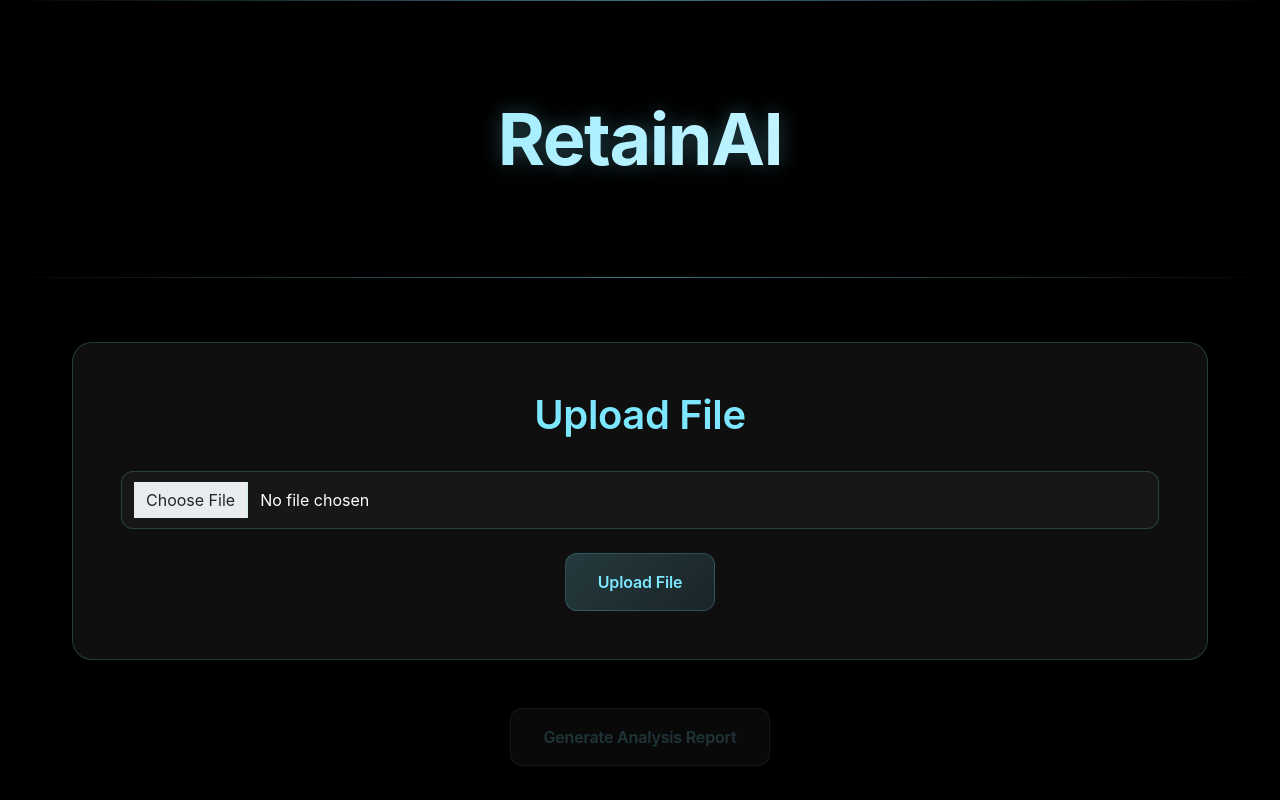
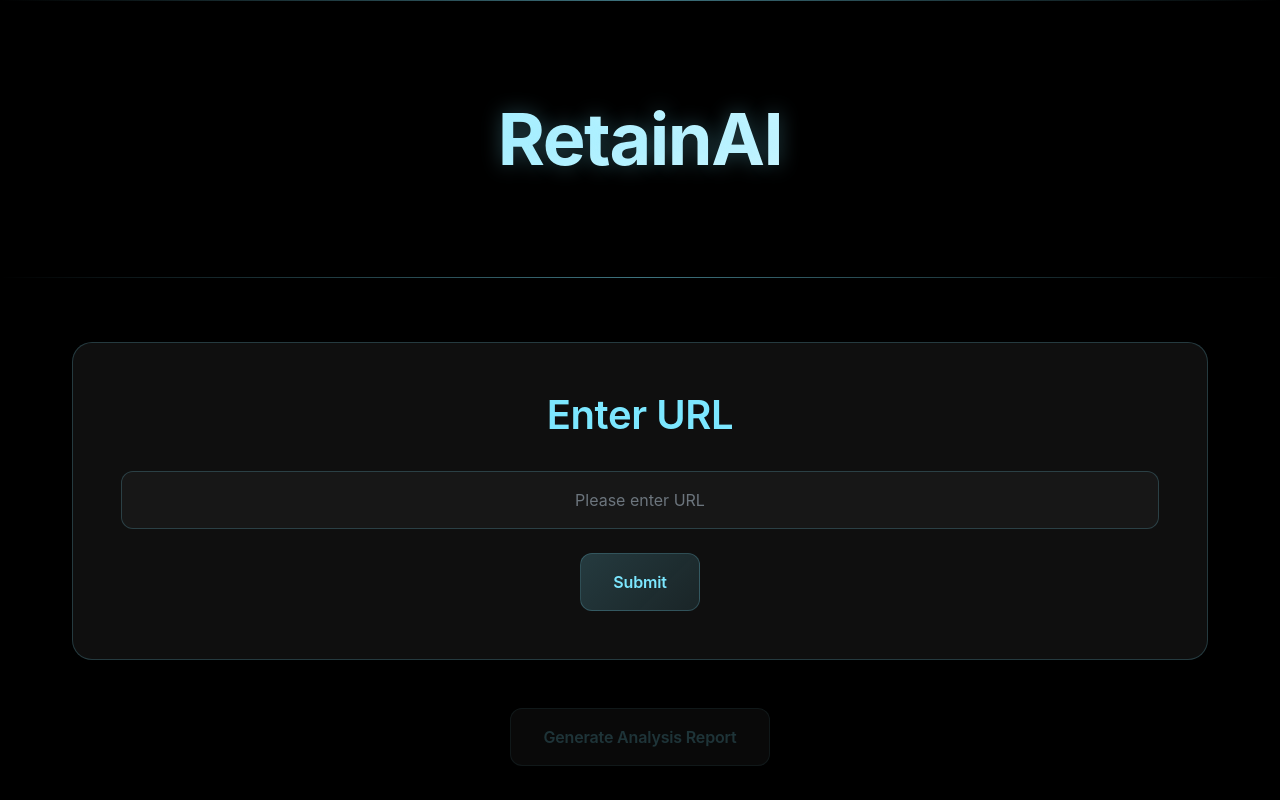
Before and after one commit to Lianin1/113_2_DS_Final, a Python web app: template template/Index.html in a window 1280 px wide. Run offline with Jinja, Linux system fonts and the light colour scheme; the template is opened without the code that fills it, so the values that code supplies are empty; some libraries are stand-ins or nearby versions; some web fonts are replaced.

Commit message:
UI042902

```diff
--- a/template/Index.html
+++ b/template/Index.html
@@ -113,12 +113,27 @@
             color: var(--text-primary);
             font-size: 1rem;
             transition: all 0.3s ease;
+            text-align: center;
+        }
+
+        .form-control::placeholder {
+            text-align: center;
         }
 
         .form-control:focus {
             background: rgba(26, 26, 26, 0.9);
             border-color: var(--primary-color);
             box-shadow: 0 0 0 2px rgba(124, 231, 255, 0.2);
+            color: var(--text-primary);
+        }
+
+        /* 添加這個樣式來處理自動填充的背景和文字顏色 */
+        .form-control:-webkit-autofill,
+        .form-control:-webkit-autofill:hover,
+        .form-control:-webkit-autofill:focus {
+            -webkit-text-fill-color: var(--text-primary);
+            -webkit-box-shadow: 0 0 0px 1000px var(--background-dark) inset;
+            transition: background-color 5000s ease-in-out 0s;
         }
 
         .btn {
@@ -218,13 +233,14 @@
 
     <div class="container">
         <div class="section">
-            <h2 class="text-center">Upload File</h2>
-            <form id="uploadForm" enctype="multipart/form-data">
+            <h2 class="text-center">Enter URL</h2>
+            <form id="uploadForm">
                 <div class="mb-4">
-                    <input type="file" class="form-control" id="fileInput" required>
+                    <input type="url" class="form-control" id="urlInput"
+                           placeholder="Please enter URL" required>
                 </div>
                 <div class="text-center">
-                    <button type="submit" class="btn btn-primary">Upload File</button>
+                    <button type="submit" class="btn btn-primary">Submit</button>
                 </div>
             </form>
         </div>
@@ -239,7 +255,7 @@
                 <div class="col-md-4">
                     <div class="card">
                         <div class="card-body text-center">
-                            <h5 class="card-title">Report 1</h5>
+                            <h5 class="card-title">Chart<br>Report</h5>
                             <a href="#" class="btn btn-primary download-link" data-file="report1">Download</a>
                         </div>
                     </div>
@@ -247,7 +263,7 @@
                 <div class="col-md-4">
                     <div class="card">
                         <div class="card-body text-center">
-                            <h5 class="card-title">Report 2</h5>
+                            <h5 class="card-title">Full<br>Report</h5>
                             <a href="#" class="btn btn-primary download-link" data-file="report2">Download</a>
                         </div>
                     </div>
@@ -255,7 +271,7 @@
                 <div class="col-md-4">
                     <div class="card">
                         <div class="card-body text-center">
-                            <h5 class="card-title">Report 3</h5>
+                            <h5 class="card-title">Survey<br>Suggestion</h5>
                             <a href="#" class="btn btn-primary download-link" data-file="report3">Download</a>
                         </div>
                     </div>
@@ -269,16 +285,16 @@
 
         document.getElementById('uploadForm').addEventListener('submit', function(e) {
             e.preventDefault();
-            const fileInput = document.getElementById('fileInput');
-            const file = fileInput.files[0];
+            const urlInput = document.getElementById('urlInput');
+            const url = urlInput.value;
 
-            if (file) {
-                const formData = new FormData();
-                formData.append('file', file);
-
+            if (url) {
                 fetch('/upload', {
                     method: 'POST',
-                    body: formData
+                    headers: {
+                        'Content-Type': 'application/json',
+                    },
+                    body: JSON.stringify({ url: url })
                 })
                 .then(response => response.json())
                 .then(data => {
```
